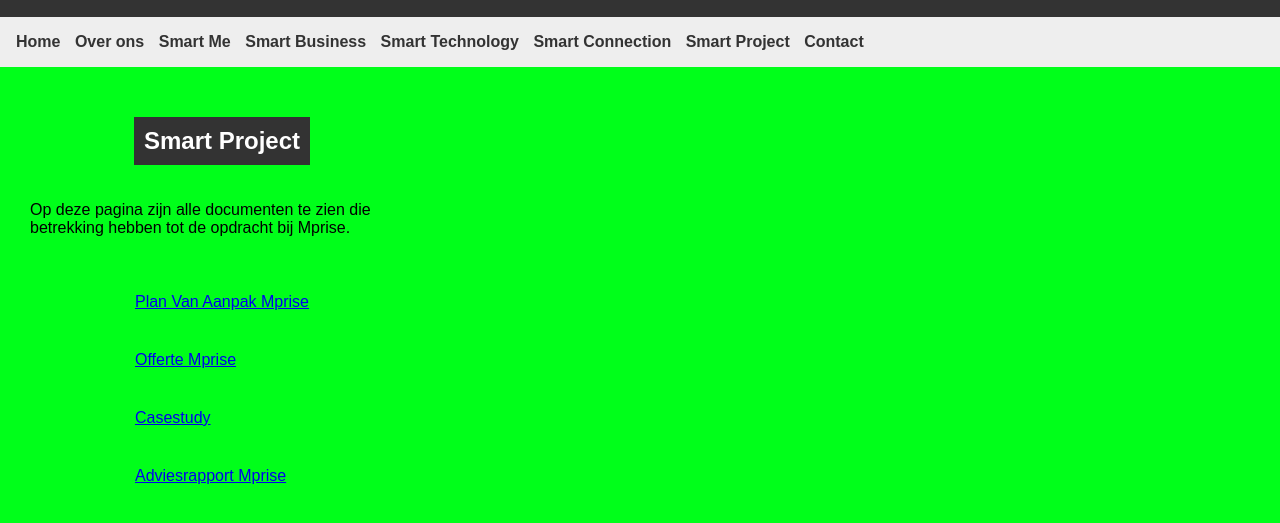
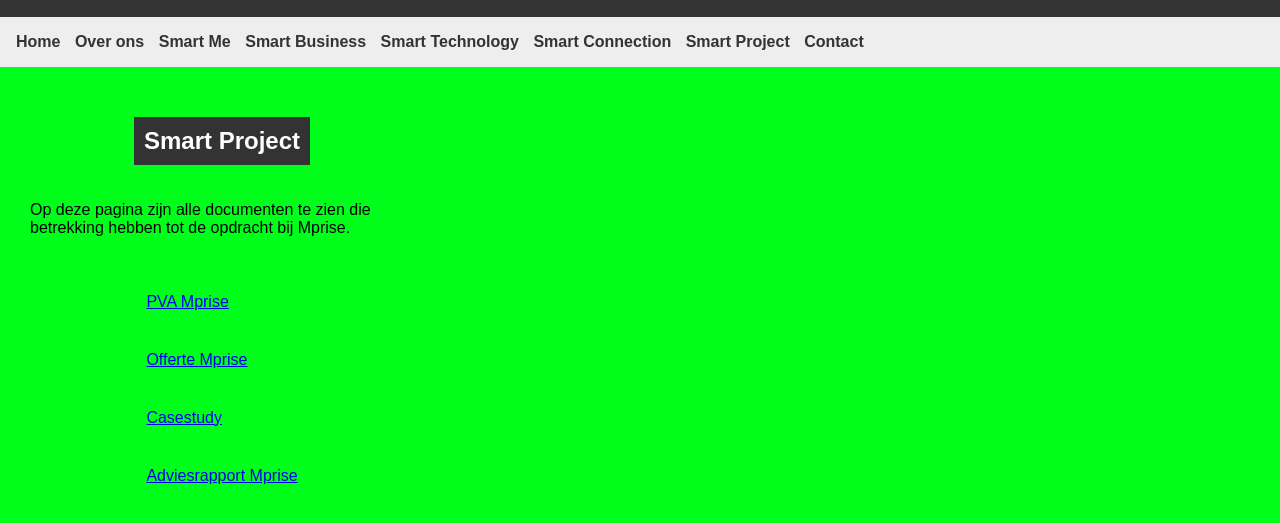
Before and after one commit to minorsmart/intro-to-web-programming-charlesblabla, a plain HTML site: page smart-project.html in a window 1280 px wide. Shown: the part 95-618 px from the top of the page. Drawn offline with Linux system fonts and the light colour scheme.

Commit message:
Update smart-project.html

```diff
--- a/smart-project.html
+++ b/smart-project.html
@@ -50,7 +50,8 @@
         <!-- Afbeelding toegevoegd in een inline-element (span) -->
         <!-- Link naar het Word-bestand in een inline-element (span) -->
         <span>
-           <p> <a href="PVA Concept Mprise_opm MS.docx" download>Plan Van Aanpak Mprise</a></p>
+           <p><a href="https://hannl.sharepoint.com/:w:/r/teams/AOO-BK-MSIClassrooms2023-2024-S1/Gedeelde%20documenten/Smart%20Project/Mprise/Tussenproducten/PVA%20Concept%20Mprise.docx?d=wbe428d9af2014b1fac348ccc29b605ae&csf=1&web=1&e=ofM8gK" download>PVA Mprise</a>
+</p>
         <p><a href="Offerte.docx" download>Offerte Mprise</a></p>
         <p><a href="https://hannl.sharepoint.com/:w:/r/teams/AOO-BK-MSIClassrooms2023-2024-S1/Gedeelde%20documenten/Smart%20Project/Mprise/Tussenproducten/Casestudy.docx?d=w4e4e0039802140d89791c865a32cc5c6&csf=1&web=1&e=2gAMS8" download> Casestudy</a>
         </p>
```
